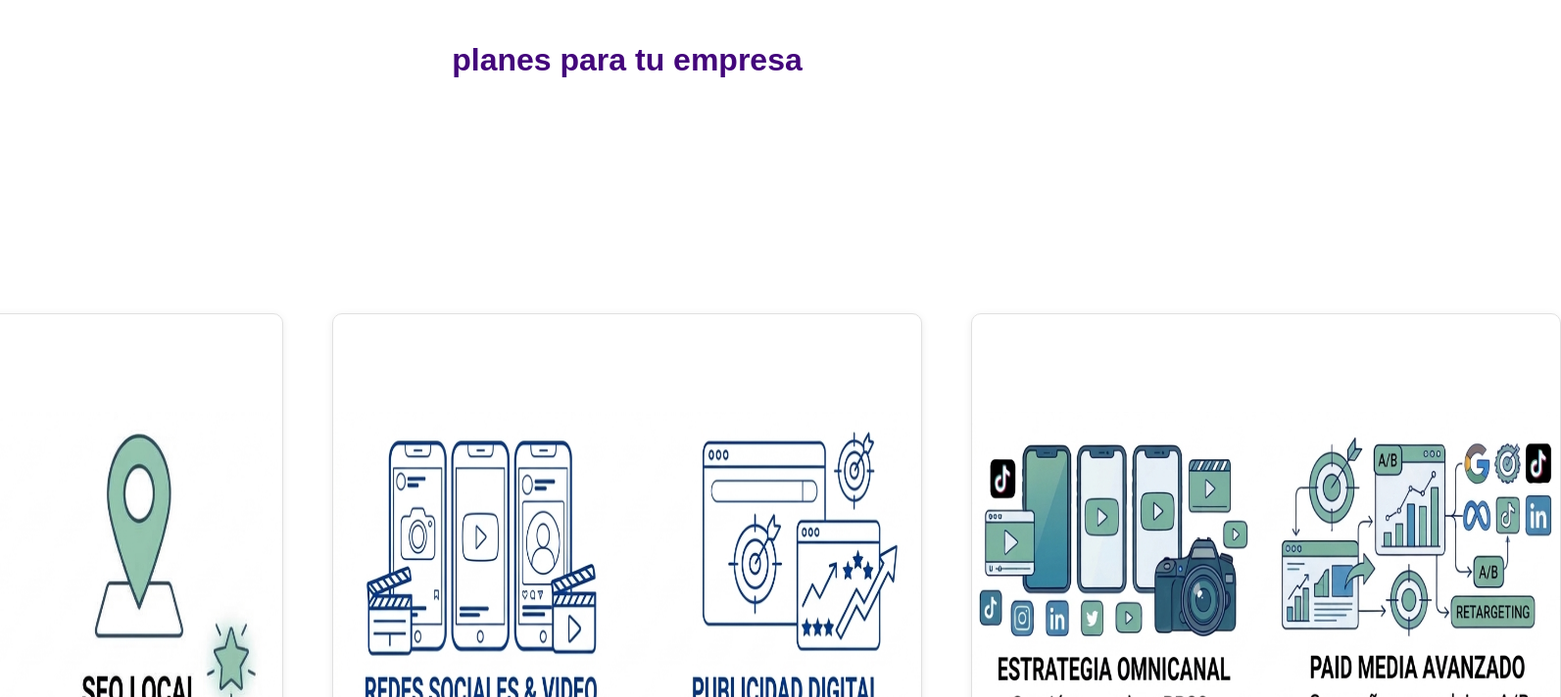
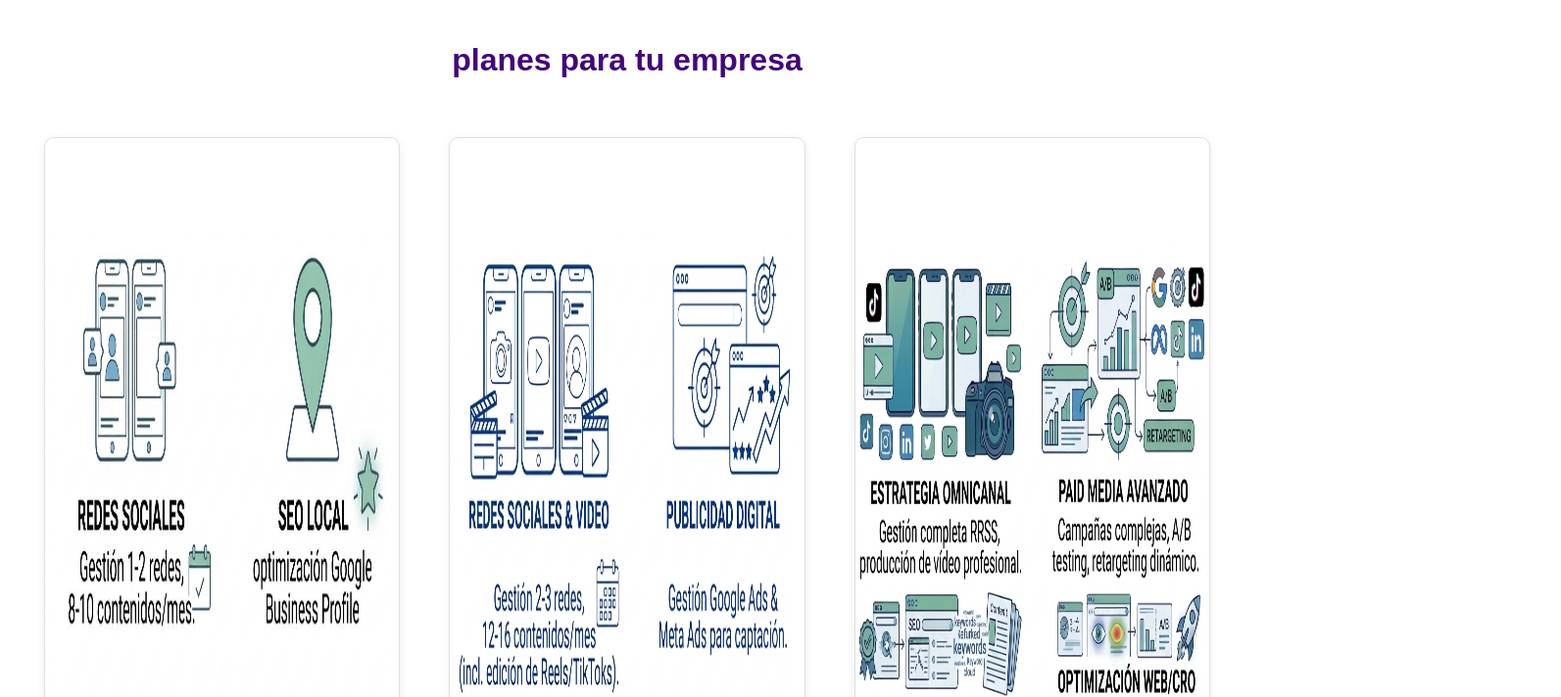
Before and after one commit to miukan/MI-Primera-Pagina-speedrunner, a website: page pagina.html in a window 1280 px wide. Shown: the part 784-1496 px from the top of the page at 98% size, 1593 px wide, since content can reach past the window. Drawn offline with Linux system fonts and the light colour scheme; a web font is replaced by a local one.

Commit message:
Commit 13: terrminado para pagina

```diff
--- a/diseño.css
+++ b/diseño.css
@@ -57,15 +57,16 @@ h2{
 }
 .planes{
     display: flex;
-    flex-wrap: nowrap;
+    flex-wrap: wrap;
     justify-content: center;
-    padding: 200px;
+    padding: 20px;
 }
 .plan1, .plan2, .plan3{
     display: flex;
     flex-direction: column;
     align-items: center;
     flex: 1;
+    min-width: 0;
     max-width:1000px;
     border: 1px solid #e0e0e0;
     border-radius: 10px;
@@ -74,7 +75,7 @@ h2{
     box-shadow: 0 2px 8px rgba(0, 0, 0, 0.08);
 }
 .plan1 img, .plan2 img, .plan3 img{
-    width: 600px;
+    width: 100%;
     height: 950px;
     object-fit: fill;
     border-radius: 10px;
--- a/package.json
+++ b/package.json
@@ -4,6 +4,7 @@
   "description": "",
   "main": "codigo.js",
   "scripts": {
+    "start": "node servidor.js",
     "test": "echo \"Error: no test specified\" && exit 1"
   },
   "keywords": [],
--- a/servidor.js
+++ b/servidor.js
@@ -1,7 +1,7 @@
 const express = require("express");
 
 const app = express();
-const PUERTO = 3000;
+const PUERTO = process.env.PORT || 3000;
 
 const USUARIO_VALIDO = "admin";
 const CONTRASENA_VALIDA = "admin";
```
Also changed, not shown: 1 other file.
